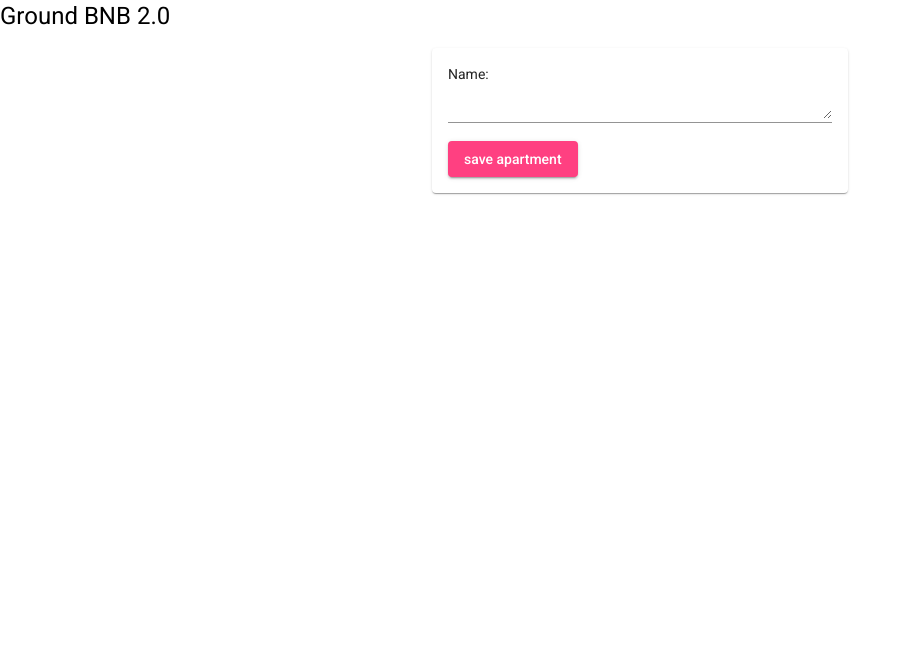
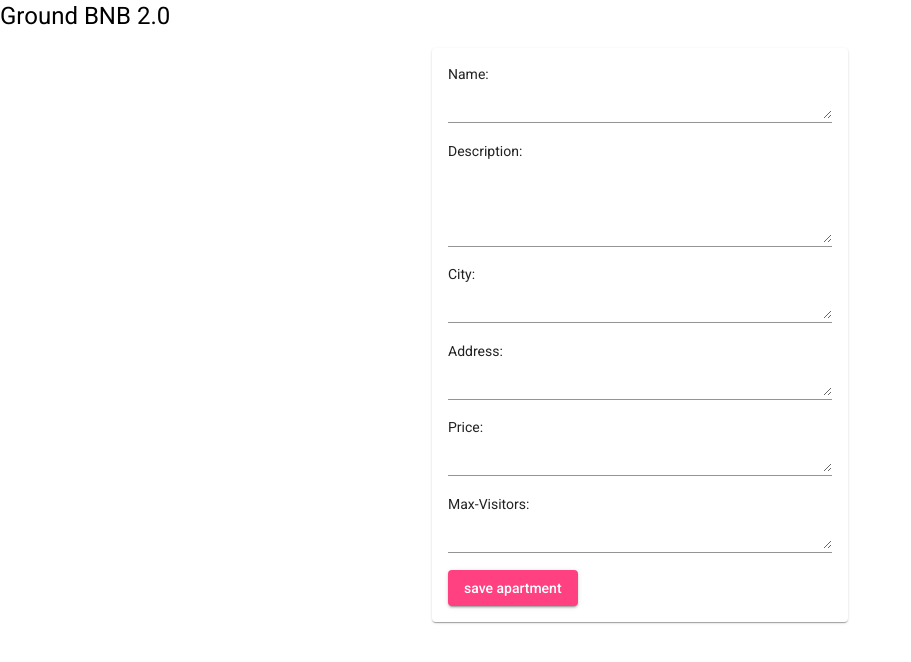
Before and after one commit to omerk11/GroundBNB2.0, an Angular app: page / in a window 1280 px wide. Shown: the top 662 px of the page, without its empty margins (0-911 px from the left). Built offline with nearby package versions, Linux system fonts and the light colour scheme.

Commit message:
added inputs for ap-create

```diff
--- a/src/app/apartments/apartment-create/apartment-create.component.html
+++ b/src/app/apartments/apartment-create/apartment-create.component.html
@@ -1,5 +1,30 @@
 <mat-card>
     Name:
+    <mat-form-field>
+        <textarea matInput rows="1" ></textarea>
+    </mat-form-field>
+    <br>
+    Description:
+    <mat-form-field>
+        <textarea matInput rows="4" ></textarea>
+    </mat-form-field>
+    <br>
+    City:
+    <mat-form-field>
+        <textarea matInput rows="1" ></textarea>
+    </mat-form-field>
+    <br>
+    Address:
+    <mat-form-field>
+        <textarea matInput rows="1" ></textarea>
+    </mat-form-field>
+    <br>
+    Price:
+    <mat-form-field>
+        <textarea matInput rows="1" ></textarea>
+    </mat-form-field>
+    <br>
+    Max-Visitors:
     <mat-form-field>
         <textarea matInput rows="1" ></textarea>
     </mat-form-field>
```
